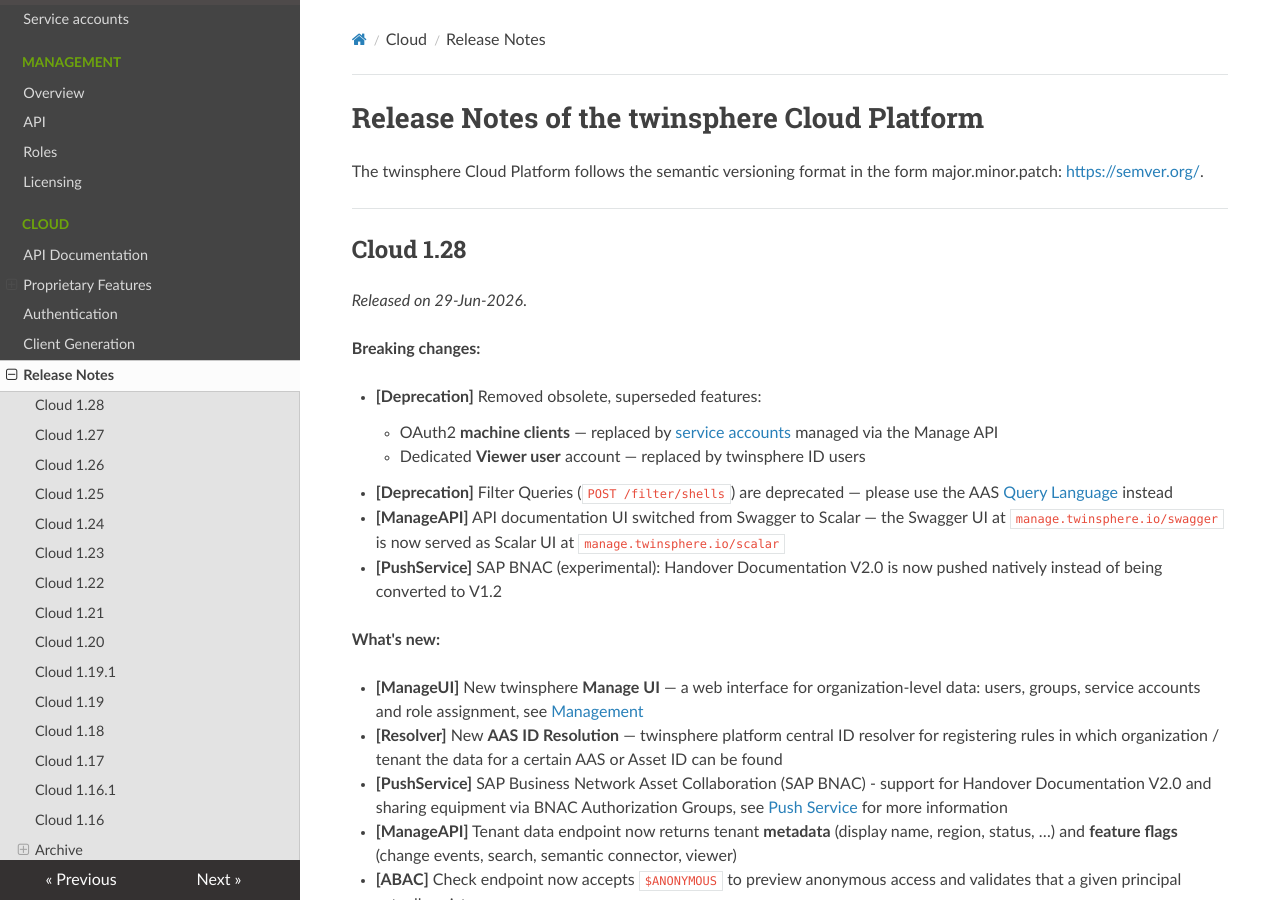
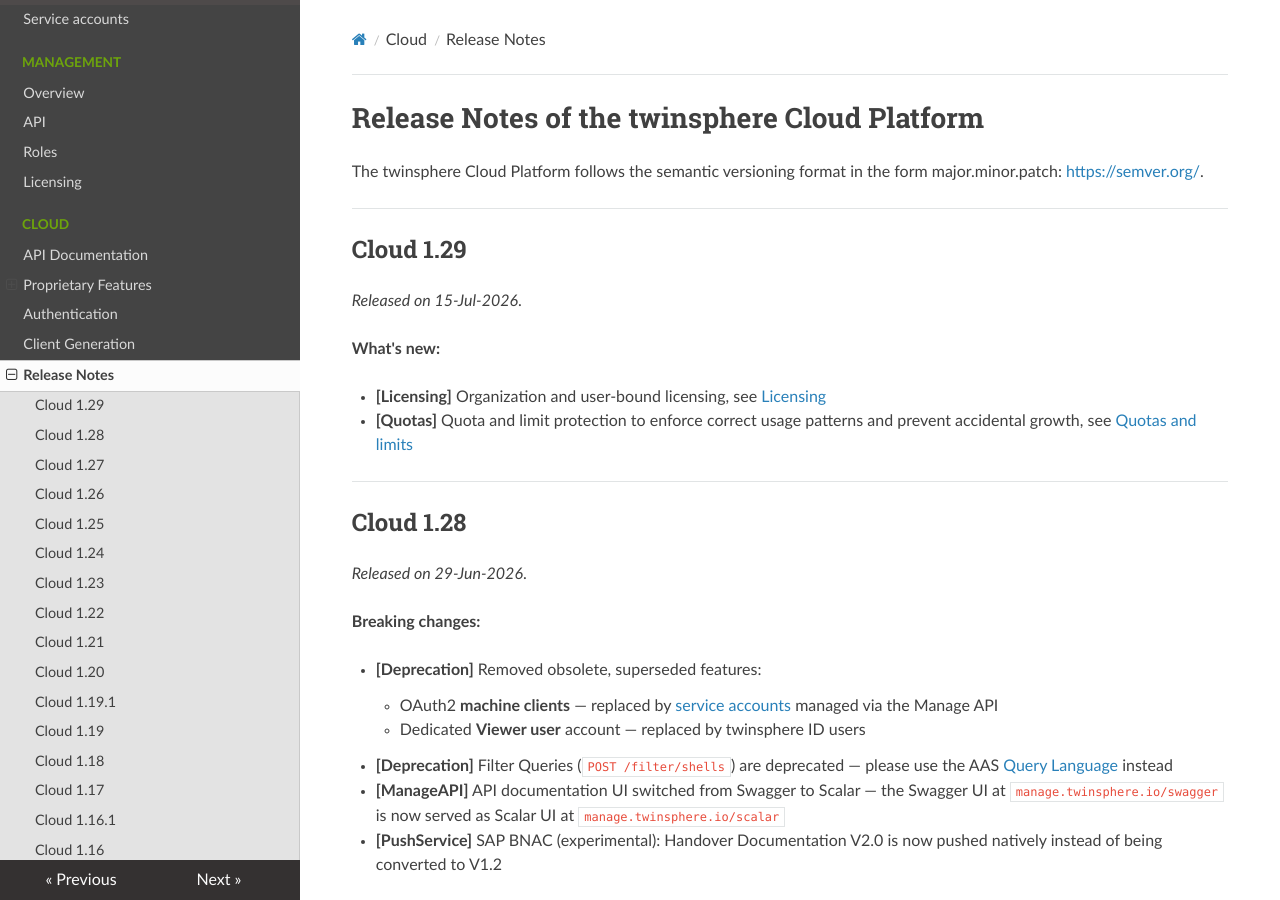
Before and after one commit to twinsphere/twinsphere.github.io, an MkDocs documentation site: the page built from docs/cloud-release-notes.md, in a window 1280 px wide and 900 px high. Built offline with MkDocs 1.6.1, drawn with Linux system fonts in a browser that asks for light colours; nearby versions of some CDN libraries.

Commit message:
feat(cloud): 1.29 release notes

```diff
--- a/docs/cloud-release-notes.md
+++ b/docs/cloud-release-notes.md
@@ -3,6 +3,18 @@
 
 The twinsphere Cloud Platform follows the semantic versioning format in the form major.minor.patch:
 [https://semver.org/](https://semver.org/).
+
+---
+
+## Cloud 1.29
+
+*Released on 15-Jul-2026*.
+
+**What's new:**
+
+- **[Licensing]** Organization and user-bound licensing, see [Licensing](management-licensing.md)
+- **[Quotas]** Quota and limit protection to enforce correct usage patterns and prevent accidental
+    growth, see [Quotas and limits](quotas-and-limits.md)
 
 ---
 
```
